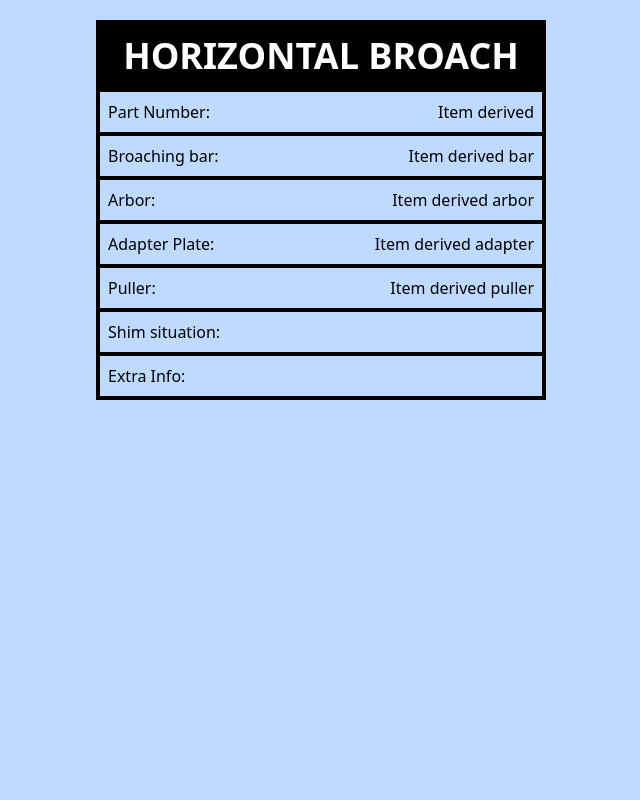
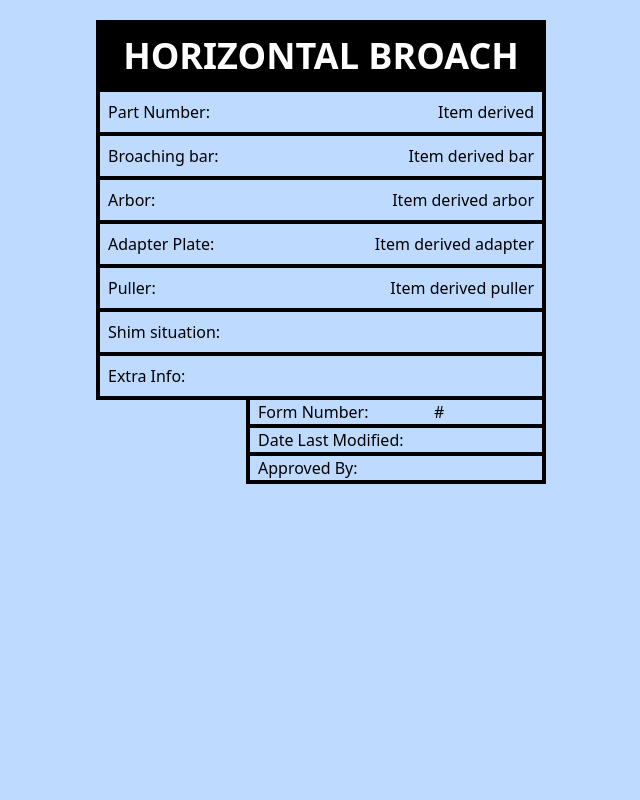
Before and after one commit to nickmcc90/hobbingbroach, a React (Vite) app: page / in a window 1280 px wide. Shown: the top 800 px of the page, without its empty margins (319-959 px from the left). Built offline with nearby package versions, Linux system fonts and the light colour scheme.

Commit message:
made a little approval container at the bottom of the generated setup sheets for the quality manager to fill out when I finish the sheets

```diff
--- a/src/components/tablecard.jsx
+++ b/src/components/tablecard.jsx
@@ -46,6 +46,24 @@ export default function TableCard(props) {
 
           </div>
         </div>
+        <div id='approval container to make bottom corner of table' class='flex justify-end w-[450px]'>
+          <div class='flex flex-col w-[300px]'>
+            <div id='form container' class='flex justify-between px-2 border-l-4 border-r-4 border-b-4'>
+              <div>Form Number:</div>
+              <div id='num container' class='flex justify-between w-[100px]'>
+                <div id='num sign moved to left'>#</div>
+                <div id='invisible div'></div>
+              </div>
+            </div>
+            <div id='date container' class='flex justify-between px-2 border-l-4 border-r-4 border-b-4'>
+              <div>Date Last Modified:</div>
+              <div>{/* put a date function in here for today's date */}</div>
+            </div>
+            <div id='checker container' class='flex justify-between px-2 border-l-4 border-r-4 border-b-4'>
+              <div>Approved By:</div>
+            </div>
+          </div>
+        </div>
       </div>
 
       {/* key placement and greasing the chuck for chris's chuck */}
```
Also changed, not shown: notes.txt.
